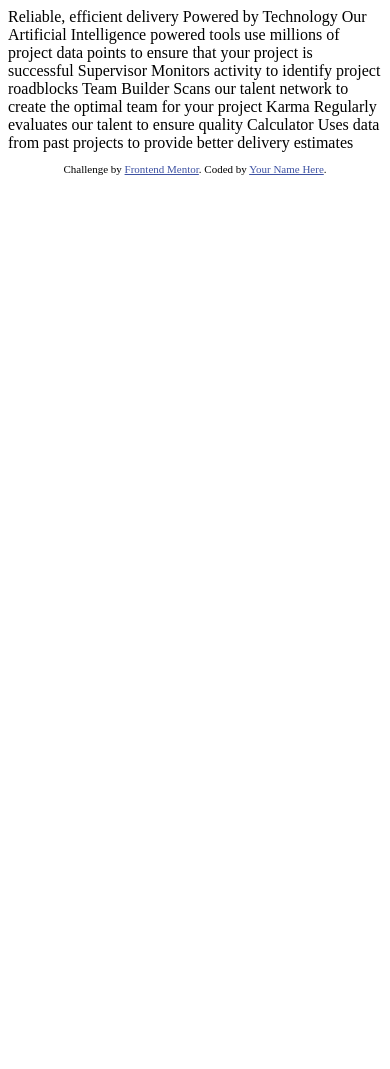
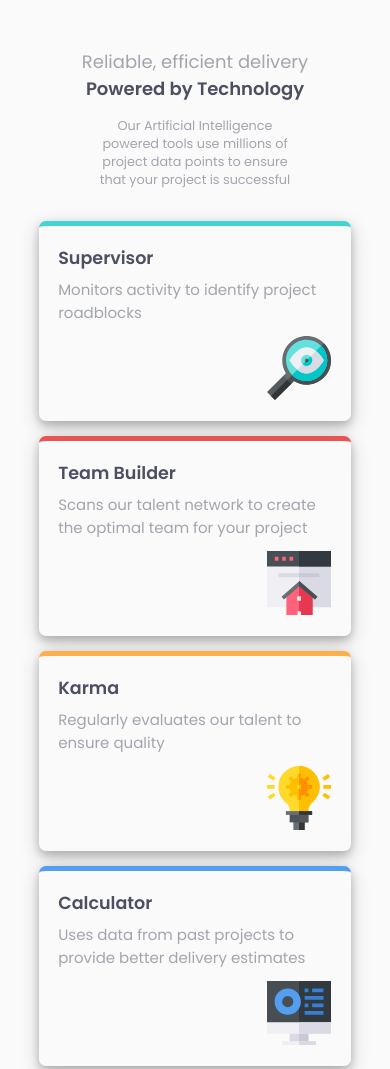
Before and after one commit to Meetkamal256/Four-card-feature-section-frontend-mentor-challenge, a plain HTML site: page index.html in a window 390 px wide. Shown: the top 1069 px of the page. Before the commit the page ends 844 px from the top, so only its background shows below. Drawn offline with Linux system fonts and the light colour scheme.

Commit message:
added media queries for medium and small devices

```diff
--- a/index.html
+++ b/index.html
@@ -3,20 +3,64 @@
 <head>
   <meta charset="UTF-8">
   <meta name="viewport" content="width=device-width, initial-scale=1.0"> <!-- displays site properly based on user's device -->
-
   <link rel="icon" type="image/png" sizes="32x32" href="./images/favicon-32x32.png">
-
   <title>Frontend Mentor | Four card feature section</title>
-
-  <!-- Feel free to remove these styles or customise in your own stylesheet 👍 -->
-  <style>
-    .attribution { font-size: 11px; text-align: center; }
-    .attribution a { color: hsl(228, 45%, 44%); }
-  </style>
+  <link rel="stylesheet" href="styles.css">
 </head>
 <body>
+  <main>
+    <div class="container">
+      <div class="top-section">
+        <h1 class="heading1">Reliable, efficient delivery</h1>
+        <h1 class="heading2">Powered by Technology</h2>
+        <p> Our Artificial Intelligence powered tools use millions of project data points
+          to ensure that your project is successful</p>
+      </div>
+      <div class="bottom-section">
+        <div class="box box1">
+          <h3>Supervisor</h3>
+          <p> Monitors activity to identify project roadblocks</p>
+          <div class="box-img">
+            <img src="images/icon-supervisor.svg" alt="">
+          </div>
+        </div>
+        <div class="flex-group">
+          <div class="box box2">
+            <h3>Team Builder</h3>
+            <p>Scans our talent network to create the optimal team for your project</p>
+            <div class="box-img">
+              <img src="images/icon-team-builder.svg" alt="">
+            </div>
+          </div>
+          <div class="box box3">
+            <h3>Karma</h3>
+            <p>Regularly evaluates our talent to ensure quality</p>
+            <div class="box-img">
+              <img src="images/icon-karma.svg" alt="">
+            </div>
+          </div>
+        </div>
+        <div class="box box4">
+          <h3> Calculator</h3>
+          <p>Uses data from past projects to provide better delivery estimates</p>
+          <div class="box-img">
+            <img src="images/icon-calculator.svg" alt="">
+          </div>
+        </div>
+      </div>
+    </div>
+  </main>
 
-  Reliable, efficient delivery
+
+
+
+
+
+
+
+
+
+  <!-- Reliable, efficient delivery
   Powered by Technology
 
   Our Artificial Intelligence powered tools use millions of project data points
@@ -32,14 +76,7 @@
   Regularly evaluates our talent to ensure quality
 
   Calculator
-  Uses data from past projects to provide better delivery estimates
+  Uses data from past projects to provide better delivery estimates -->
 
-
-  <footer>
-    <p class="attribution">
-      Challenge by <a href="https://www.frontendmentor.io?ref=challenge" target="_blank">Frontend Mentor</a>.
-      Coded by <a href="#">Your Name Here</a>.
-    </p>
-  </footer>
 </body>
 </html>
--- /dev/null
+++ b/styles.css
@@ -0,0 +1,131 @@
+@import url('https://fonts.googleapis.com/css2?family=Poppins:wght@200;400;600&display=swap');
+
+*{
+    padding: 0;
+    margin: 0;
+    box-sizing: border-box;
+}
+
+:root{
+    --Red: hsl(0, 78%, 62%);
+    --Cyan: hsl(180, 62%, 55%);
+    --Orange: hsl(34, 97%, 64%);
+    --Blue: hsl(212, 86%, 64%);
+
+    --Very-Dark-Blue: hsl(234, 12%, 34%);
+    --Grayish-Blue: hsl(229, 6%, 66%);
+    --Very-Light-Gray: hsl(0, 0%, 98%);
+}
+
+body{
+    font-size: 15px;
+    font-family: 'Poppins', sans-serif;
+    background-color: var(--Very-Light-Gray);
+    min-height: 100vh;
+}
+
+.container{
+    max-width: 80%;
+    margin: 3rem auto;
+}
+
+.top-section{
+    max-width: 600px;
+    text-align: center;
+    margin: 0 auto;
+    margin-bottom: 2rem;
+}
+
+.top-section .heading1{
+    color: var(--Grayish-Blue);
+    font-weight: 400;
+}
+
+.top-section .heading2{
+    color: var(--Very-Dark-Blue);
+    font-weight: 600;
+}
+
+.top-section p{
+    color: var(--Grayish-Blue);
+    font-weight: 400;
+    margin: 15px 50px;
+
+}
+
+.bottom-section{
+    display: grid;
+    grid-template-columns: repeat(auto-fill, minmax(300px, 1fr));
+    grid-gap: 15px;
+    position: relative;
+}
+
+.box{
+    background-color: var(--Very-Light-Gray);
+    border-radius: 7px;
+    padding: 1.2rem;
+    position: relative;
+    height: 200px;
+    box-shadow: 0 4px 8px 0 rgba(0, 0, 0, 0.2), 0 6px 20px 0 rgba(0, 0, 0, 0.19);
+}
+
+.box-img{
+    position: absolute;
+    bottom: 15px;
+    right: 20px;
+}
+
+.bottom-section .box1{
+    border-top: 5px solid hsl(180, 62%, 55%);
+    top: 5rem
+}
+
+.bottom-section .box2{
+    border-top: 5px solid hsl(0, 78%, 62%);
+}
+
+.bottom-section .box3{
+    border-top: 5px solid hsl(34, 97%, 64%);
+}
+
+.bottom-section .box4{
+    border-top: 5px solid hsl(212, 86%, 64%);
+    top: 5rem;
+}
+
+.box h3{
+    color: var(--Very-Dark-Blue);
+    font-weight: 600;
+    margin-bottom: 7px;
+}
+
+.box p{
+    color:var(--Grayish-Blue);
+}
+
+.flex-group{
+    display: grid;
+    grid-template-columns: repeat(auto-fill, minmax(300px, 1fr));
+    grid-gap: 15px;
+}
+
+/* responsive styles */
+
+@media(max-width: 768px){
+    .bottom-section .box1,.bottom-section .box4 {
+        top: unset;
+    }
+
+    .top-section .heading1{
+        font-size: 18px
+    }
+
+    .top-section .heading2{
+        font-size: 18px
+    }
+
+    .top-section p{
+        font-size: 0.8rem;
+    }
+
+}
```
